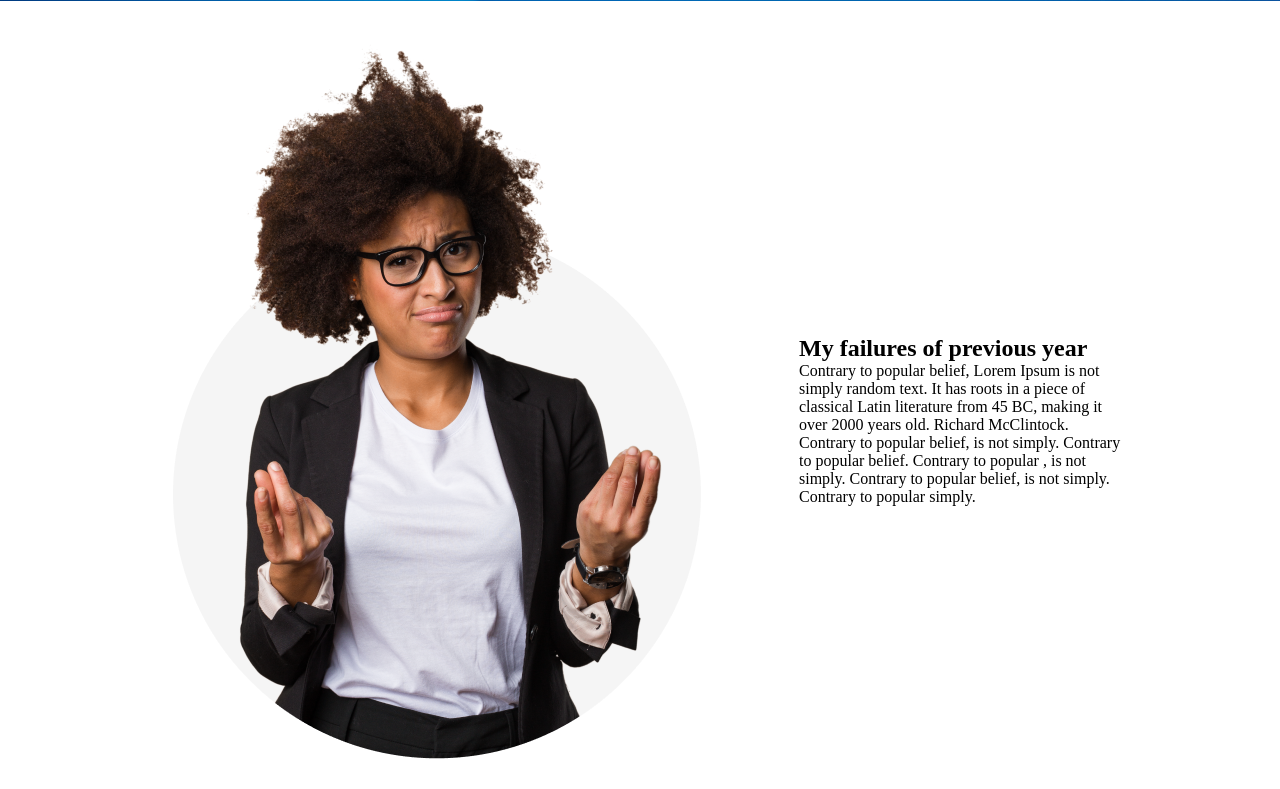
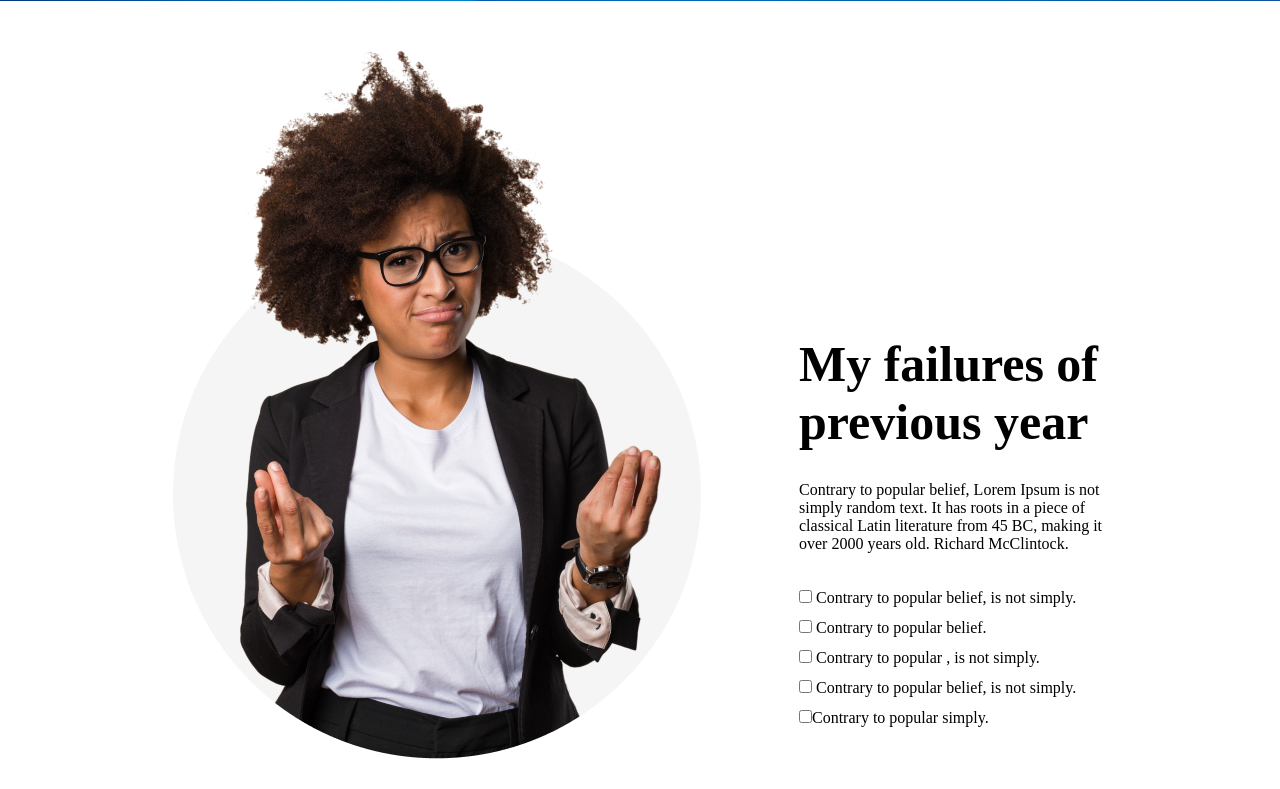
Before and after one commit to rijbe/first-project-repo, a plain HTML site: page index.html in a window 1280 px wide. Shown: the part 645-1434 px from the top of the page. Drawn offline with Linux system fonts and the light colour scheme.

Commit message:
added to section file

```diff
--- a/index.html
+++ b/index.html
@@ -21,14 +21,14 @@
     <div class="section">
         <img src="images/person.png" alt="">
         <div class="section-head">
-            <h2>My failures of previous year</h2>
-            <p>Contrary to popular belief, Lorem Ipsum is not simply random text. It has roots in a piece of classical Latin literature from 45 BC, making it over 2000 years old. Richard McClintock.</p>
+            <h2 class="heading-1">My failures of previous year</h2>
+            <p class="heading-content">Contrary to popular belief, Lorem Ipsum is not simply random text. It has roots in a piece of classical Latin literature from 45 BC, making it over 2000 years old. Richard McClintock.</p>
             <div class="list">
-                Contrary to popular belief, is not simply.
-                Contrary to popular belief.
-                Contrary to popular , is not simply.
-                Contrary to popular belief, is not simply.
-                Contrary to popular simply.
+                <p> <input type="checkbox"> Contrary to popular belief, is not simply.</p>
+                <p> <input type="checkbox"> Contrary to popular belief.</p>
+                <p> <input type="checkbox"> Contrary to popular , is not simply.</p>
+                <p> <input type="checkbox"> Contrary to popular belief, is not simply.</p>
+                <p> <input type="checkbox">Contrary to popular simply.</p>
             </div>
         </div>
     </div>
--- a/style.css
+++ b/style.css
@@ -48,3 +48,16 @@
     margin-top: 300px;
     margin-left: 80px;
 }
+.heading-1{
+    font-size: 50px;
+    font-weight: 700px;
+    margin-bottom: 30px;
+}
+.heading-content{
+    justify-content: center;
+    margin-bottom: 30px;
+
+}
+.list{
+    line-height: 30px;
+}
```
